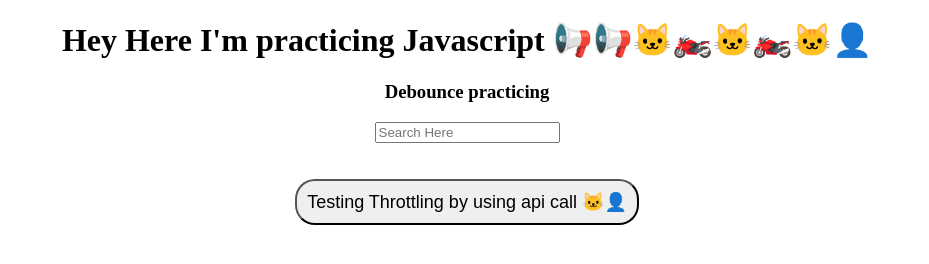
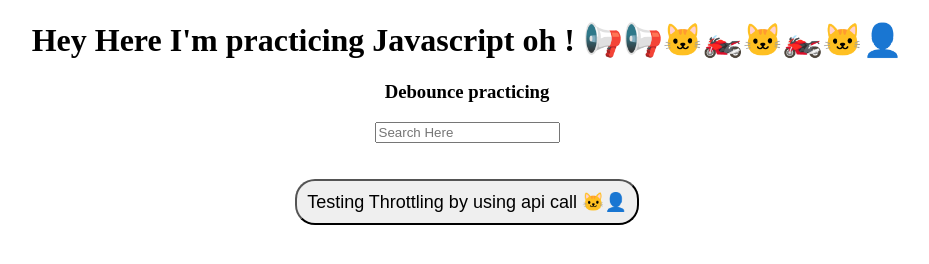
Before and after one commit to SMMainulHasan/advance-javascript, a website: page index.html in a window 1280 px wide. Shown: the whole page, without its empty margins (173-1102 px from the left). Drawn offline with nearby package versions, Linux system fonts and the light colour scheme.

Commit message:
fix: spling fixes

```diff
--- a/index.html
+++ b/index.html
@@ -13,7 +13,7 @@
     ></script>
   </head>
   <body style="text-align: center">
-    <h1>Hey Here I'm practicing Javascript 📢📢🐱‍🏍🐱‍🏍🐱‍👤</h1>
+    <h1>Hey Here I'm practicing Javascript oh ! 📢📢🐱‍🏍🐱‍🏍🐱‍👤</h1>
     <div>
       <h3>Debounce practicing</h3>
       <input placeholder="Search Here" id="debounce-input" type="text" />
```
Also changed, not shown: 1 other file.
